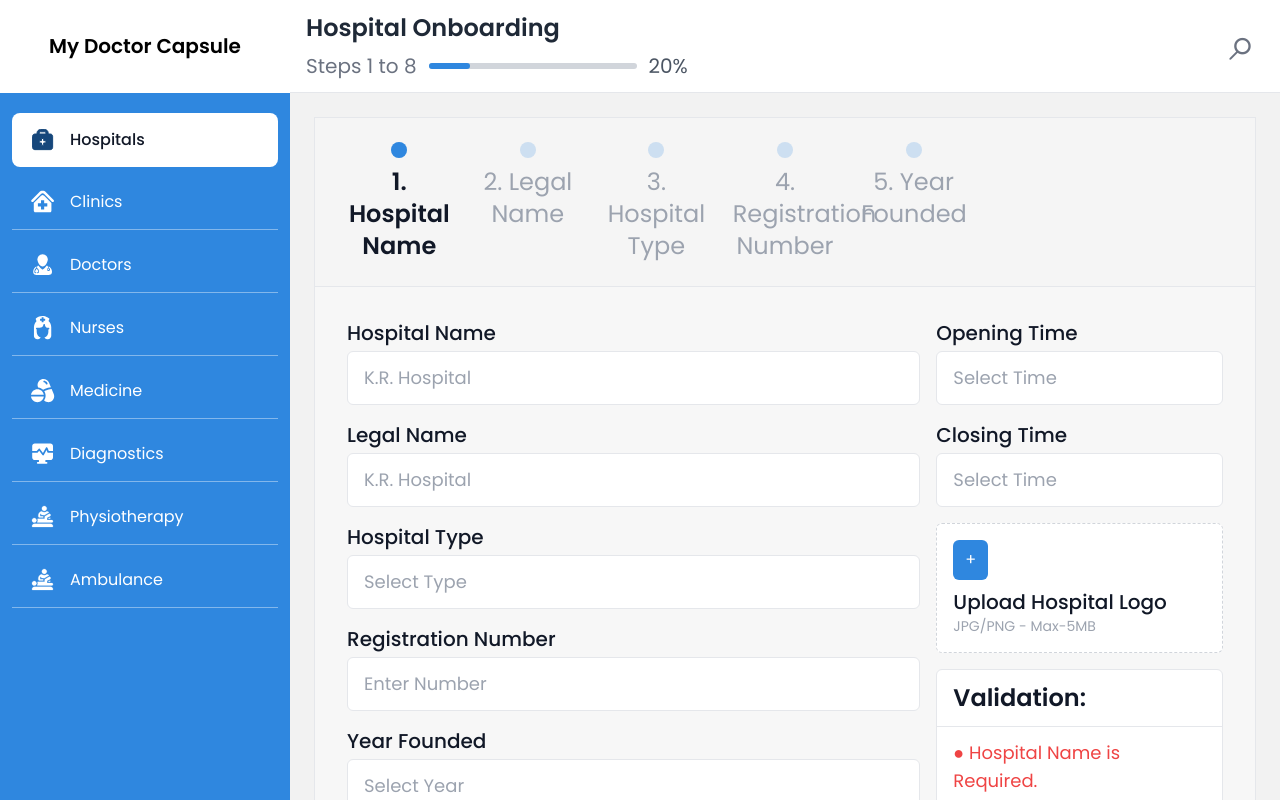
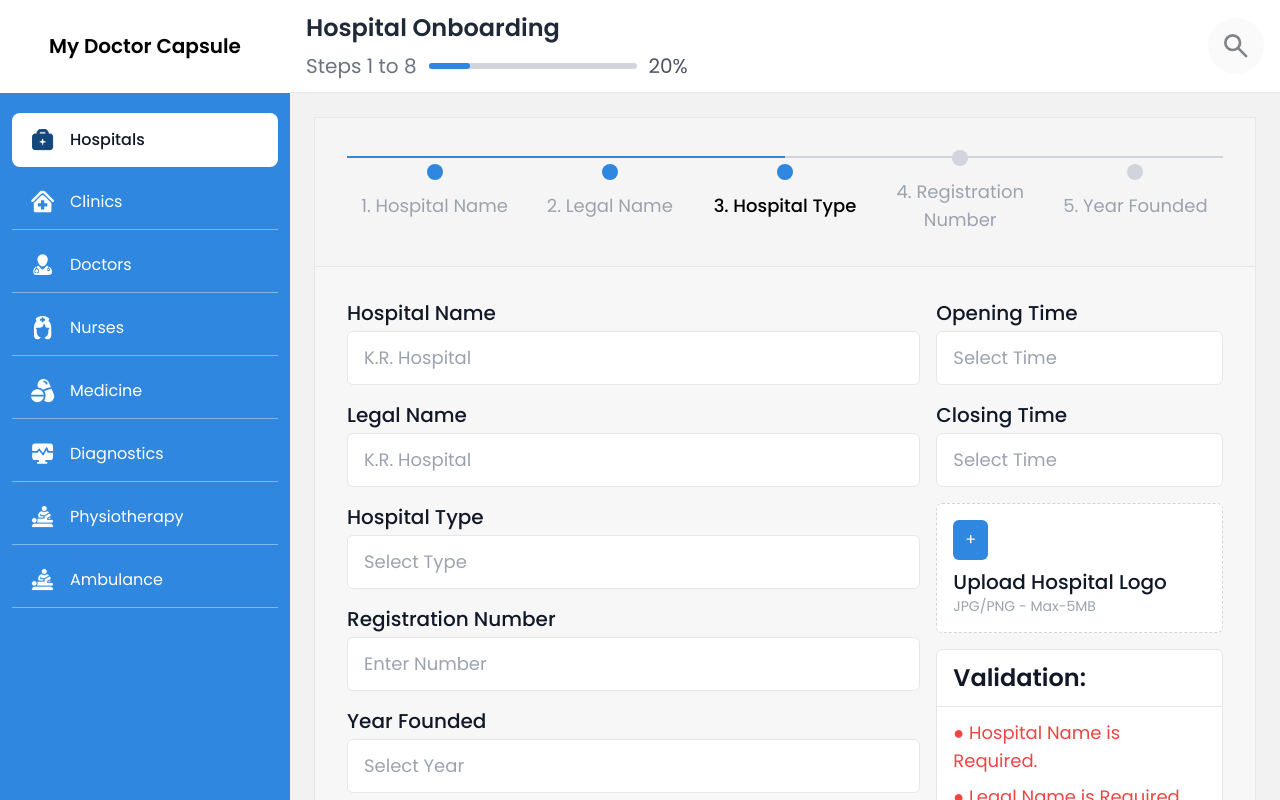
Before and after one commit to jatin2306/doctor-capsule, a React (Create React App) app: page /sign-in in a window 1280 px wide. Built offline with nearby package versions, Linux system fonts and the light colour scheme; the HTML template or start-up script is replaced by a standard one.

Commit message:
feat done stepper and search icon

```diff
--- a/package.json
+++ b/package.json
@@ -3,6 +3,11 @@
   "version": "0.1.0",
   "private": true,
   "dependencies": {
+    "@emotion/react": "^11.14.0",
+    "@emotion/styled": "^11.14.1",
+    "@iconify/react": "^6.0.2",
+    "@material-tailwind/react": "^2.1.10",
+    "@mui/material": "^7.3.9",
     "@testing-library/dom": "^10.4.1",
     "@testing-library/jest-dom": "^6.9.1",
     "@testing-library/react": "^16.3.2",
--- a/src/Components/Onbarding/Form/Form.tsx
+++ b/src/Components/Onbarding/Form/Form.tsx
@@ -1,36 +1,13 @@
-const Form = () => {
-  const steps = [
-    "Hospital Name",
-    "Legal Name",
-    "Hospital Type",
-    "Registration Number",
-    "Year Founded",
-  ];
+import { useState } from "react";
+import Stepper from "../Stepper/Stepper";
 
+const Form = ({ steps }: { steps: string[] }) => {
+  const [activeStep, setActiveStep] = useState(3);
   return (
     <div className="min-h-full bg-[#f2f2f2] p-4 md:p-6">
       <div className="mx-auto w-full max-w-[1400px] overflow-hidden border border-gray-200 bg-white">
         <main className="bg-[#f7f7f7]">
-
-
-          <div className="border-b border-gray-200 bg-[#f5f5f5] px-8 py-6">
-            <div className="grid grid-cols-7 gap-6">
-              {steps.map((step, index) => (
-                <div key={step} className="text-center">
-                  <div className="mx-auto mb-2 h-4 w-4 rounded-full bg-[#2f87df]/20">
-                    {index === 0 && (
-                      <div className="h-4 w-4 rounded-full bg-[#2f87df]" />
-                    )}
-                  </div>
-                  <p
-                    className={`text-2xl ${index === 0 ? "font-semibold text-[#111827]" : "text-gray-400"}`}
-                  >
-                    {index + 1}. {step}
-                  </p>
-                </div>
-              ))}
-            </div>
-          </div>
+          <Stepper steps={steps} activeStep={activeStep} />
 
           <div className="grid gap-4 p-8 lg:grid-cols-[2fr_1fr]">
             <div className="space-y-4">
--- a/src/Components/Onbarding/Header/Header.tsx
+++ b/src/Components/Onbarding/Header/Header.tsx
@@ -1,10 +1,12 @@
+import { Icon } from "@iconify/react";
+
 type HeaderProps = {
   sectionTitle: string;
 };
 
 const Header = ({ sectionTitle }: HeaderProps) => {
   return (
-    <div className="bg-white flex items-start justify-between border-b border-gray-200  py-[12px] px-4 sticky top-0 z-10" >
+    <div className="bg-white flex items-center justify-between border-b border-gray-200  py-[12px] px-4 sticky top-0 z-10">
       <div>
         <h1 className="text-2xl font-semibold text-[#1f2937]">
           {sectionTitle} Onboarding
@@ -17,8 +19,16 @@
           <span className="text-xl text-gray-600">20%</span>
         </div>
       </div>
-      <button type="button" className="rounded-full p-2 text-5xl text-gray-500">
-        ⌕
+      <button
+        type="button"
+        className="rounded-full p-3 bg-[#FAFAFA] text-center"
+      >
+        <Icon
+          icon="material-symbols:search-rounded"
+          width="32"
+          height="32"
+          color="#808389"
+        />
       </button>
     </div>
   );
--- /dev/null
+++ b/src/Components/Onbarding/Stepper/Stepper.tsx
@@ -0,0 +1,55 @@
+const Stepper = ({
+  steps,
+  activeStep,
+}: {
+  steps: string[];
+  activeStep: number;
+}) => {
+  const totalSteps = steps.length;
+
+  const stepWidth = 100 / totalSteps;
+
+  const progressWidth = stepWidth * (activeStep - 0.5);
+
+  return (
+    <div className="w-full px-8 py-8 bg-[#f5f5f5] border-b border-gray-200">
+      <div className="relative flex items-center justify-between">
+        <div className="absolute top-[6px] left-0 right-0 h-[2px] bg-gray-300" />
+
+        <div
+          className="absolute top-[6px] left-0 h-[2px] bg-[#2f87df] transition-all duration-300"
+          style={{
+            width: `${progressWidth}%`,
+          }}
+        />
+
+        {steps.map((step, index) => {
+          const isActive = index + 1 === activeStep;
+          const isCompleted = index + 1 < activeStep;
+
+          return (
+            <div
+              key={step}
+              className="flex flex-col items-center flex-1 text-center"
+            >
+              <div
+                className={`z-0 h-4 w-4 rounded-full ${
+                  isActive || isCompleted ? "bg-[#2f87df]" : "bg-gray-300"
+                }`}
+              />
+
+              <p
+                className={`mt-3 text-lg ${
+                  isActive ? "text-black font-medium" : "text-gray-400"
+                }`}
+              >
+                {index + 1}. {step}
+              </p>
+            </div>
+          );
+        })}
+      </div>
+    </div>
+  );
+};
+export default Stepper;
--- a/src/Pages/Onbarding/Onbarding.tsx
+++ b/src/Pages/Onbarding/Onbarding.tsx
@@ -14,16 +14,50 @@
   ambulance: "Ambulance",
 };
 
+const stepsConfig: Record<string, string[]> = {
+  hospitals: [
+    "Hospital Name",
+    "Legal Name",
+    "Hospital Type",
+    "Registration Number",
+    "Year Founded",
+  ],
+  clinics: ["Clinic Name", "Owner Name", "Clinic Type", "License Number"],
+  doctors: [
+    "Doctor Name",
+    "Specialization",
+    "Experience",
+    "Registration Number",
+  ],
+  nurses: ["Nurse Name", "Qualification", "Experience"],
+  medicine: ["Medicine Name", "Category", "Manufacturer"],
+  diagnostics: ["Center Name", "Test Types", "Equipment"],
+  physiotherapy: ["Center Name", "Services", "Experience"],
+  ambulance: [
+    "Service Details",
+    "Staff Availability",
+    "Address",
+    "Services",
+    "Documents",
+  ],
+};
+
 const Onbarding = () => {
   const { section } = useParams();
-  const sectionTitle = section ? sectionTitleMap[section] ?? "Hospital" : "Hospital";
+  const sectionTitle = section
+    ? (sectionTitleMap[section] ?? "Hospital")
+    : "Hospital";
+
+  const steps = section
+    ? stepsConfig[section] || stepsConfig["hospitals"]
+    : stepsConfig["hospitals"];
 
   return (
     <div className="flex h-screen overflow-hidden">
       <Sidebar />
       <div className="flex-1 overflow-y-auto">
         <Header sectionTitle={sectionTitle} />
-        <Form />
+        <Form steps={steps} />
       </div>
     </div>
   );
```
Also changed, not shown: 1 other file (tests, documents, lock files or other folders).
